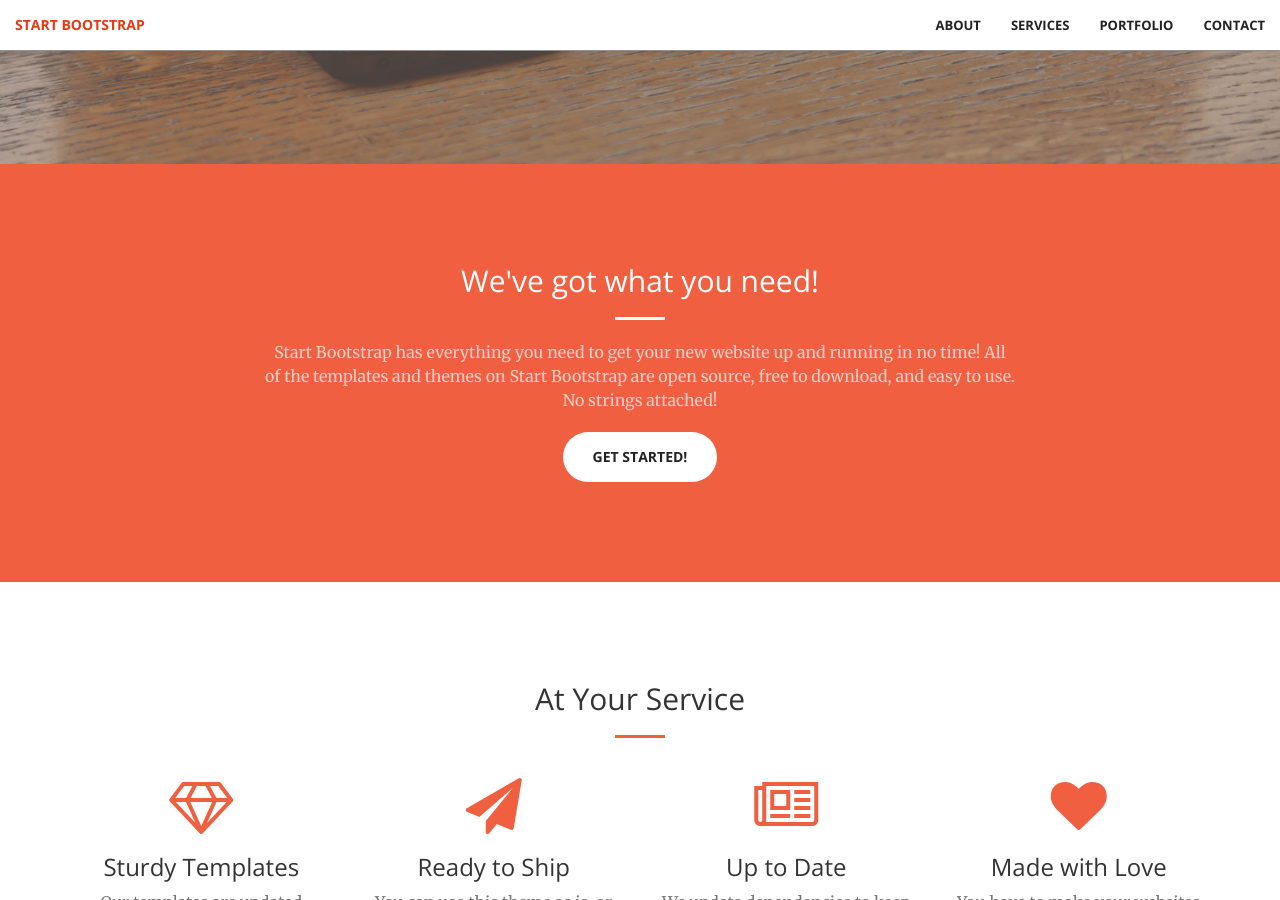
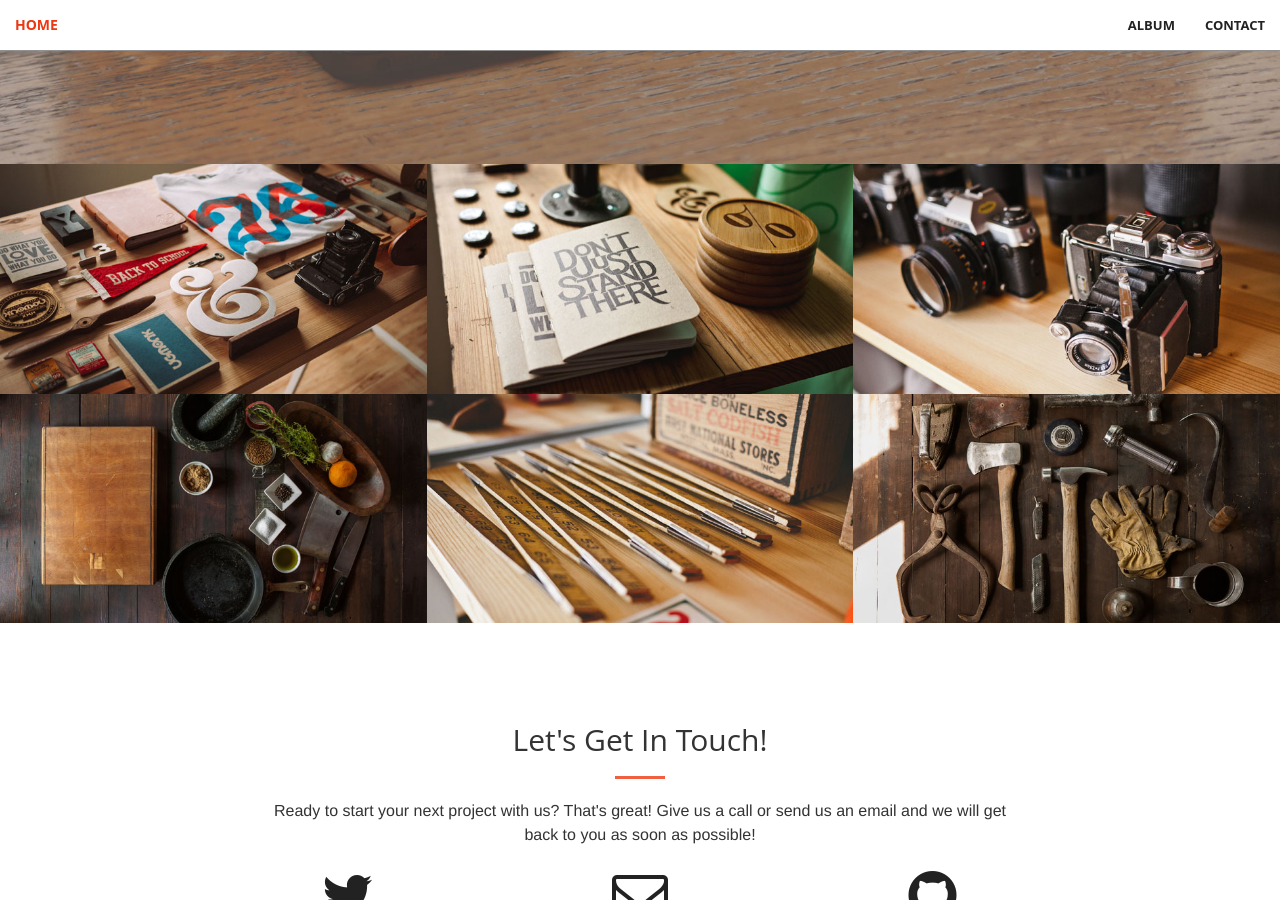
Before and after one commit to vbem/lilei.tech, a Jekyll site: the page built from index.html, in a window 1280 px wide and 900 px high, scrolled down 736 px. Built offline with Jekyll 4.4.1, drawn with Linux system fonts in a browser that asks for light colours; some web fonts are replaced; some of the changed text lies outside the part shown.

Commit message:
update files

```diff
--- a/_config.yml
+++ b/_config.yml
@@ -1,6 +1,6 @@
 # Site settings
 title: Creative Theme
-email: theme@viennalabs.com
+email: i@lilei.tech
 description: > # this means to ignore newlines until "baseurl:"
  Creative is a one page Bootstrap theme for creatives, small businesses, and other multipurpose uses.
  The theme includes a number of rich features and plugins that you can use as a great boilerplate for your next Jekyll project!
@@ -8,8 +8,8 @@
 baseurl: "" # the subpath of your site, e.g. /blog/
 url: "" # the base hostname & protocol for your site
 
-twitter_username: volnyio
-github_username:  volny
+twitter_username: twitter_username
+github_username:  vbem
 
 # Build settings
 markdown: kramdown
--- a/_includes/head.html
+++ b/_includes/head.html
@@ -12,8 +12,8 @@
     <link rel="stylesheet" href="css/bootstrap.min.css" type="text/css">
 
     <!-- Custom Fonts -->
-    <link href='http://fonts.googleapis.com/css?family=Open+Sans:300italic,400italic,600italic,700italic,800italic,400,300,600,700,800' rel='stylesheet' type='text/css'>
-    <link href='http://fonts.googleapis.com/css?family=Merriweather:400,300,300italic,400italic,700,700italic,900,900italic' rel='stylesheet' type='text/css'>
+    <link href='http://fonts.useso.com/css?family=Open+Sans:300italic,400italic,600italic,700italic,800italic,400,300,600,700,800' rel='stylesheet' type='text/css'>
+    <link href='http://fonts.useso.com/css?family=Merriweather:400,300,300italic,400italic,700,700italic,900,900italic' rel='stylesheet' type='text/css'>
     <link rel="stylesheet" href="font-awesome/css/font-awesome.min.css" type="text/css">
 
     <!-- Plugin CSS -->
--- a/_includes/header.html
+++ b/_includes/header.html
@@ -1,10 +1,10 @@
 <header>
     <div class="header-content">
         <div class="header-content-inner">
-            <h1>Your Favorite Source of Free Bootstrap Themes</h1>
+            <h1>I am Li Lei</h1>
             <hr>
-            <p>Start Bootstrap can help you build better websites using the Bootstrap CSS framework! Just download your template and start going, no strings attached!</p>
-            <a href="#about" class="btn btn-primary btn-xl page-scroll">Find Out More</a>
+            <p>a introvert, developer and father in Shanghai, China</p>
+            <a href="#contact" class="btn btn-primary btn-xl page-scroll">Find Out More</a>
         </div>
     </div>
 </header>
--- a/_includes/nav.html
+++ b/_includes/nav.html
@@ -8,20 +8,20 @@
                 <span class="icon-bar"></span>
                 <span class="icon-bar"></span>
             </button>
-            <a class="navbar-brand page-scroll" href="#page-top">Start Bootstrap</a>
+            <a class="navbar-brand page-scroll" href="#page-top">Home</a>
         </div>
 
         <!-- Collect the nav links, forms, and other content for toggling -->
         <div class="collapse navbar-collapse" id="bs-example-navbar-collapse-1">
             <ul class="nav navbar-nav navbar-right">
-                <li>
+                <!--<li>
                     <a class="page-scroll" href="#about">About</a>
                 </li>
                 <li>
                     <a class="page-scroll" href="#services">Services</a>
-                </li>
+                </li>-->
                 <li>
-                    <a class="page-scroll" href="#portfolio">Portfolio</a>
+                    <a class="page-scroll" href="#portfolio">Album</a>
                 </li>
                 <li>
                     <a class="page-scroll" href="#contact">Contact</a>
--- a/_layouts/front.html
+++ b/_layouts/front.html
@@ -6,10 +6,10 @@
 <body id="page-top">
   {% include nav.html %}
   {% include header.html %}
-  {% include call-to-action.html %}
-  {% include services.html %}
+<!--   {% include call-to-action.html %} -->
+<!--   {% include services.html %} -->
   {% include portfolio.html %}
-  {% include aside.html %}
+<!--  {% include aside.html %} -->
   {% include contact.html %}
   {% include scripts.html %}
 </body>
```
